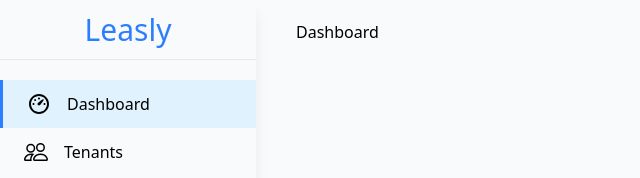
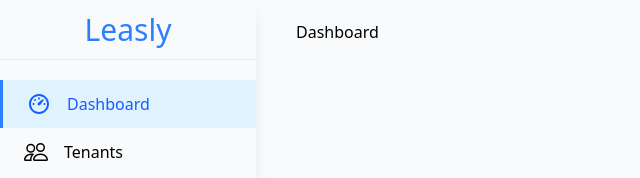
Before and after one commit to JRodriguez-Luna/Leasely, a React (Vite) app: page / in a window 1280 px wide. Shown: the top 178 px of the page, without its empty margins (0-640 px from the left). Built offline with nearby package versions, Linux system fonts and the light colour scheme.

Commit message:
Fixed box size for user to click on the whole box instead of the text on the routes. (#8)

```diff
--- a/src/components/SideNav.tsx
+++ b/src/components/SideNav.tsx
@@ -44,14 +44,16 @@ export function SideNav() {
                             {
                                 navItems.map((item, index) => (
                                     <li key={index} className={
-                                        `w-full flex cursor-pointer px-6 py-3
-                                        ${location.pathname === item.path ? 'bg-sky-100 border-blue-500 border-l-3' : ''}`
+                                        `w-full h-full flex cursor-pointer
+                                        ${location.pathname === item.path ? 'bg-sky-100 text-blue-600 border-blue-500 border-l-3' : ''}`
                                     }>
-                                        <Link to={item.path} className="flex gap-4
-                                        hover:scale-110 transition-transform duration-200 ease-in-out">
-                                            {item.icon}
-                                            {item.name}
-                                        </Link>
+                                        <div className="w-full hover:scale-110 transition-transform duration-200 ease-in-out">
+                                            <Link to={item.path} className="flex gap-4 items-center w-full h-full px-6 py-3">
+                                                {item.icon}
+                                                {item.name}
+                                            </Link>
+                                        </div>
+
                                     </li>
                                 ))
                             }
```
